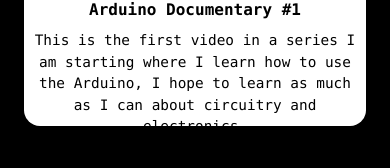
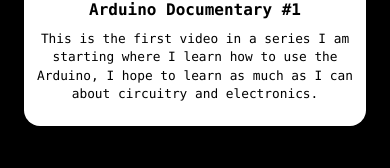
Before and after one commit to Zenetics1/Zenetics1.github.io, an Astro site: page /portfolio in a window 390 px wide. Shown: the part 490-658 px from the top of the page. Built offline with nearby package versions, Linux system fonts and the light colour scheme; Astro itself is replaced by a stand-in of ours; grey boxes are pictures that could not be loaded.

Commit message:
Fixing Mobile Styles

```diff
--- a/src/components/Slider.astro
+++ b/src/components/Slider.astro
@@ -18,7 +18,7 @@
         allowfullscreen>
         </iframe>
         <h1 class="font-mono text-center font-bold text-md sm:text-2xl">{header}</h1>
-        <p class="font-mono text-center text-[90%] p-2 m-0 md:font-bold lg:font-bold"><slot /></p>
+        <p class="font-mono text-center text-sm text-[80%] p-2 m-0 md:font-bold lg:font-bold"><slot /></p>
     </div>
 
 </div>
```
